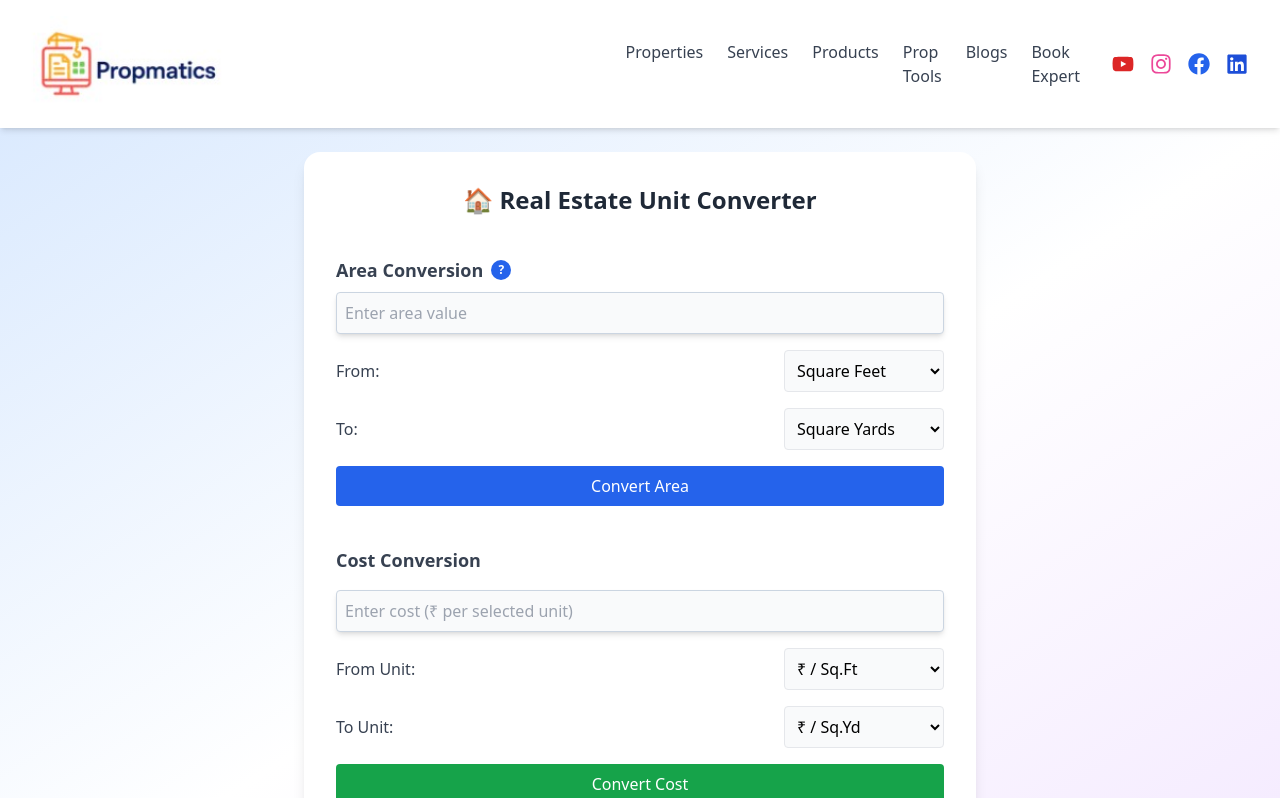
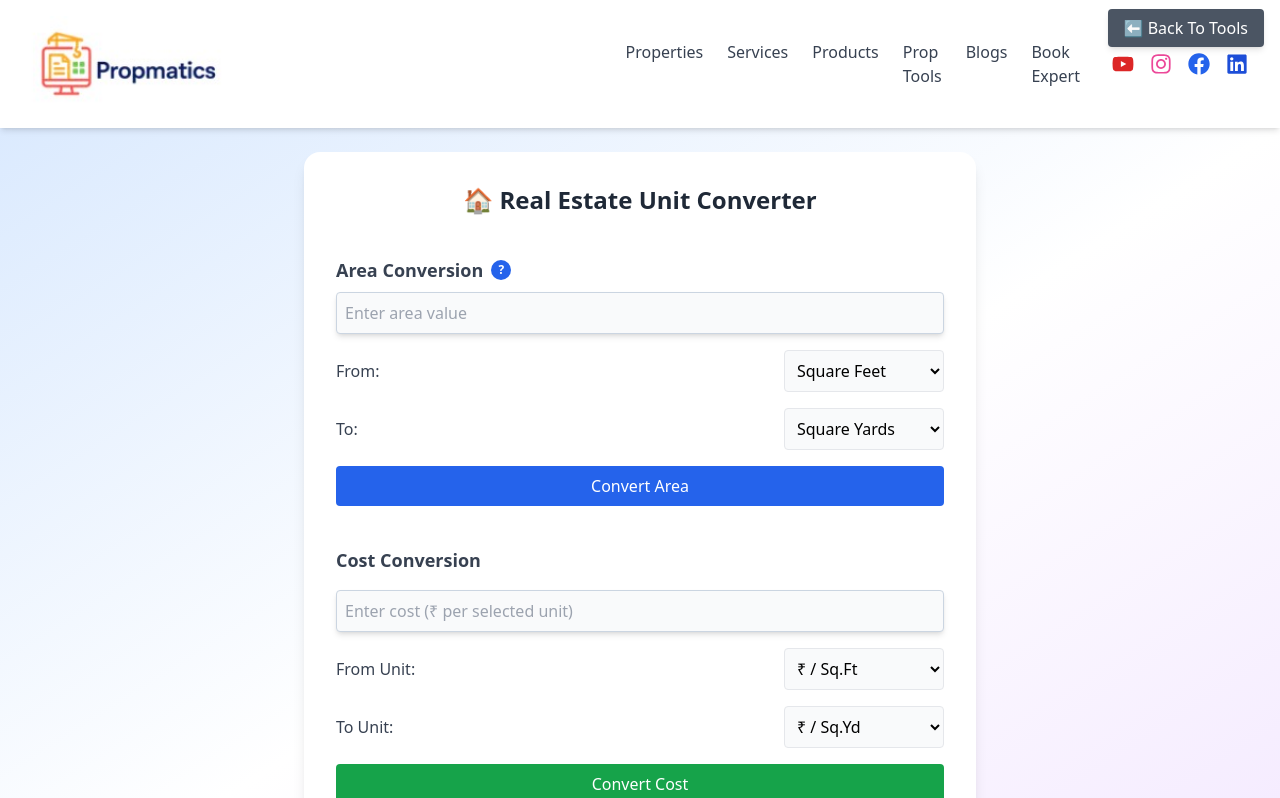
Before and after one commit to venupala-tt/propnz, a Next.js app: page /pages/rcalc in a window 1280 px wide. Shown: the top 798 px of the page. Built offline with nearby package versions, Linux system fonts and the light colour scheme.

Commit message:
Update page.tsx

```diff
--- a/app/pages/rcalc/page.tsx
+++ b/app/pages/rcalc/page.tsx
@@ -3,6 +3,7 @@
 import { useState, useEffect, useRef } from "react";
 import * as XLSX from "xlsx";
 import { saveAs } from "file-saver";
+import Link from "next/link";
 
 export default function UnitConverterPage() {
   const [value, setValue] = useState<number | "">("");
@@ -13,11 +14,9 @@ export default function UnitConverterPage() {
   const [costValue, setCostValue] = useState<number | "">("");
   const [costResult, setCostResult] = useState<number | null>(null);
 
-  // Tooltip toggle
   const [showTooltip, setShowTooltip] = useState(false);
   const tooltipRef = useRef<HTMLDivElement | null>(null);
 
-  // Close tooltip when clicking outside
   useEffect(() => {
     function handleClickOutside(event: MouseEvent) {
       if (tooltipRef.current && !tooltipRef.current.contains(event.target as Node)) {
@@ -30,7 +29,6 @@ export default function UnitConverterPage() {
     };
   }, []);
 
-  // Conversion factors relative to square feet
   const conversionRates: Record<string, number> = {
     sqft: 1,
     sqyd: 1 / 9,
@@ -92,7 +90,17 @@ export default function UnitConverterPage() {
 
   return (
     <section className="flex items-center justify-center min-h-screen bg-gradient-to-br from-blue-100 via-white to-purple-100 dark:from-gray-900 dark:via-gray-800 dark:to-gray-900 p-6">
-      <div className="bg-white dark:bg-gray-800 rounded-2xl shadow-lg p-8 max-w-2xl w-full space-y-10 transition-colors">
+      {/* Fixed Back Button */}
+      <div className="fixed top-4 right-4 z-50">
+        <Link
+          href="/pages/tools"
+          className="px-4 py-2 bg-gray-600 text-white rounded hover:bg-gray-700 transition shadow-md"
+        >
+          ⬅️ Back To Tools
+        </Link>
+      </div>
+
+      <div className="bg-white dark:bg-gray-800 rounded-2xl shadow-lg p-8 max-w-2xl w-full space-y-10 transition-colors relative">
         <h1 className="text-2xl font-bold text-center mb-4 text-gray-800 dark:text-gray-100">
           🏠 Real Estate Unit Converter
         </h1>
```
